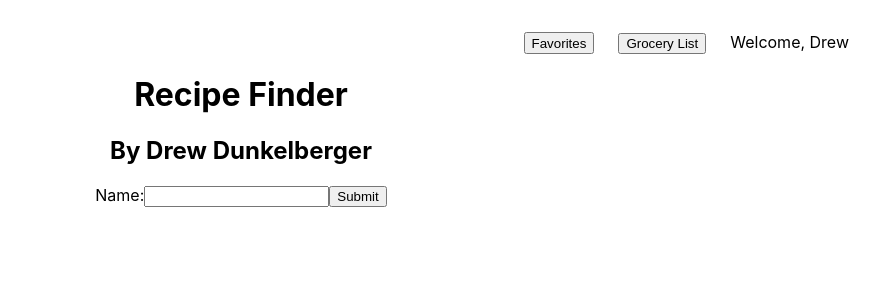
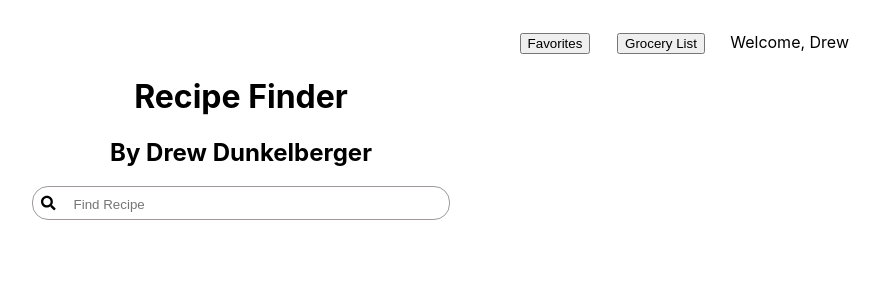
Before and after one commit to drewdunk10/react-recipe-finder, a React (Create React App) app: page / in a window 1280 px wide. Shown: the top 300 px of the page, without its empty margins (399-1279 px from the left). Built offline with nearby package versions, Linux system fonts and the light colour scheme.

Commit message:
Style search bar and replace button with enter keypress.

```diff
--- a/src/components/App/App.js
+++ b/src/components/App/App.js
@@ -31,8 +31,9 @@ function App() {
                   By Drew Dunkelberger
               </h2>
           </header>
-            <form>
+            <form onSubmit={handleSubmit}>
                 <Search update={setRecipes} setView={setView}/>
+            </form>
                 {view.name === 'main-app' ?
                     <main id={'recipe-container'}>
                         {
@@ -67,10 +68,14 @@ function App() {
                         />
                     </main>
                 }
-            </form>
         </div>
       </UserContext.Provider>
   );
 }
 
+const handleSubmit = (event) => {
+    console.log("HERE")
+    event.preventDefault();
+}
+
 export default App;
--- a/src/components/RecipeCard/RecipeCard.css
+++ b/src/components/RecipeCard/RecipeCard.css
@@ -9,10 +9,10 @@
 
 .recipe-card {
     text-align: left;
-    width: 18%;
+    width: 23%;
     margin: 1%;
     box-shadow: rgba(0, 0, 0, 0.05) 0 6px 24px 0, rgba(0, 0, 0, 0.08) 0 0 0 1px;
-    border-radius: .2em;
+    border-radius: 1em;
 }
 
 .detail-recipe-card {
@@ -20,7 +20,7 @@
     width: 98%;
     margin: 1%;
     box-shadow: rgba(0, 0, 0, 0.05) 0 6px 24px 0, rgba(0, 0, 0, 0.08) 0 0 0 1px;
-    border-radius: .2em;
+    border-radius: 1em;
 }
 
 .recipe-body {
@@ -35,6 +35,10 @@
     background-color: rgba(0,0,0,0.94);
 }
 
+button {
+    margin: .1em;
+}
+
 .ingredient-list {
     padding: 1.5em;
 }
--- a/src/components/RecipeCard/RecipeCard.js
+++ b/src/components/RecipeCard/RecipeCard.js
@@ -1,5 +1,6 @@
 import './RecipeCard.css'
 import {useContext} from "react";
+import { FaHeart, FaEye } from "react-icons/fa"
 import UserContext from "../User/User";
 
 export default RecipeCard;
@@ -35,7 +36,7 @@ function RecipeCard({image, name, cookTime, prepTime, recipeYield, desc, ingredi
                 <p><strong>Prep Time: </strong>{prepTime}</p>
                 <p><strong>Yield: </strong>{recipeYield}</p>
                 {
-                    viewName !== name ? <button type="button" onClick={viewRecipe}>View Recipe</button> :
+                    viewName !== name ? <button type="button" onClick={viewRecipe}><FaEye/>  View Recipe</button> :
                         <section>
                             <p>{desc}</p>
                             <h3 className={'ingredient-header'}>Ingredients</h3>
@@ -50,7 +51,7 @@ function RecipeCard({image, name, cookTime, prepTime, recipeYield, desc, ingredi
                             </ul>
                         </section>
                 }
-                <button type="button">Add to Favorites</button>
+                <button type="button"><FaHeart/> Add to Favorites</button>
             </section>
         </article>
     );
--- /dev/null
+++ b/src/components/Search/Search.css
@@ -0,0 +1,17 @@
+#search-bar {
+    border: solid 1px rgb(159, 153, 156);
+    border-radius: 1em;
+    margin: auto;
+    width: 25em;
+    height: 1em;
+    display: flex;
+    column-gap: 1em;
+    padding: .5em;
+}
+
+#search-input {
+    border: 0 none;
+    width: 100%;
+    height: 100%;
+    flex-grow: 1;
+}
--- a/src/components/Search/Search.js
+++ b/src/components/Search/Search.js
@@ -1,24 +1,33 @@
 import {parse} from 'iso8601-duration'
+import { FaSearch } from "react-icons/fa"
+import './Search.css';
 
 function Search({update, setView}) {
     return(
-        <section>
-            <label>
-                Name:
-                <input type="text" name="name" />
-            </label>
-            <button type={"button"} onClick={async () => handleSearch(update, setView)}>Submit</button>
-        </section>
+        <div id={"search-bar"}>
+            <FaSearch/>
+            <input type="text" name="name" placeholder={"Find Recipe"} id={"search-input"}
+                   onKeyPress={async (event) => await handleKeyPress(event, update, setView)}
+            />
+        </div>
     );
 }
 
+const handleKeyPress = async (event, update, setView) => {
+    console.log("Detected keypress")
+    if (event.key === "Enter") {
+        console.log("Detected enter")
+        await handleSearch(update, setView);
+    }
+}
+
 const handleSearch = async (update, setView) => {
-    await update(await fetchRecipes(document.querySelector("input").value));
+    await update(await fetchRecipes(document.querySelector("#search-input").value));
     setView({name: "main-app"});
 }
 
 const fetchRecipes = (searchStr) => {
-    // Fetch data from XML file and store as JSON objects in events array.
+    // Fetch data from JSON in public folder
     return fetch('./recipes.json')
         .then(response => {
             // Validate response.
```
